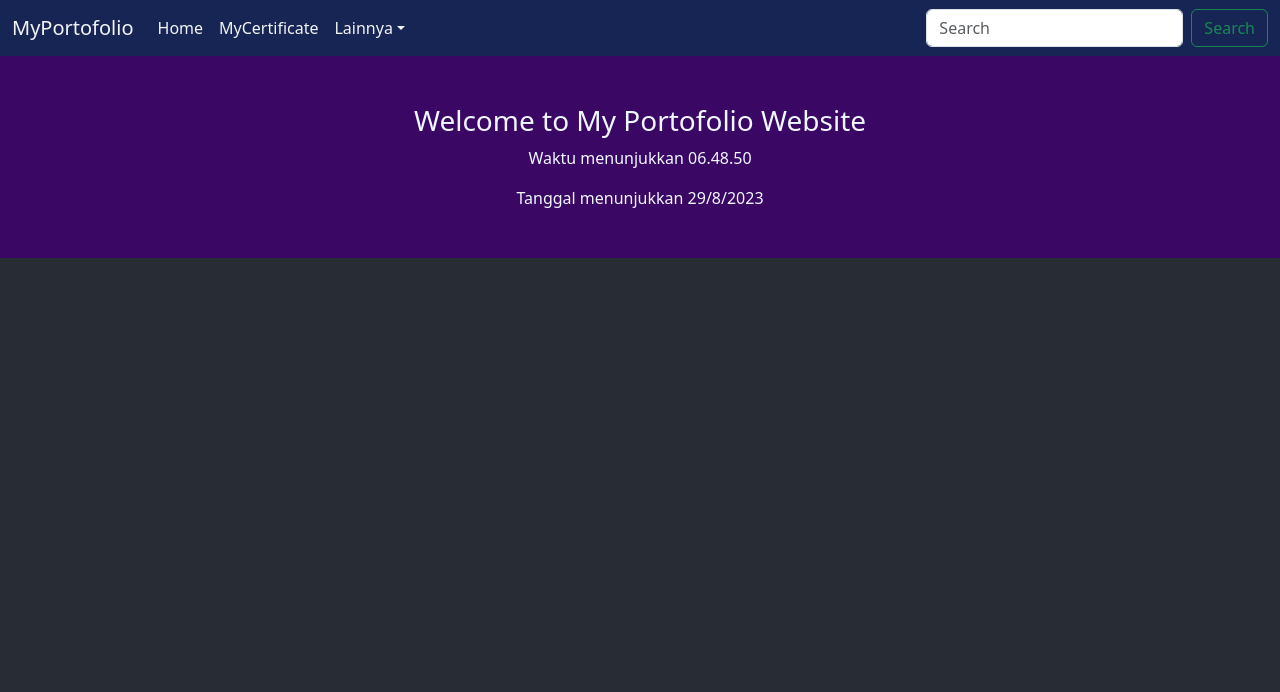
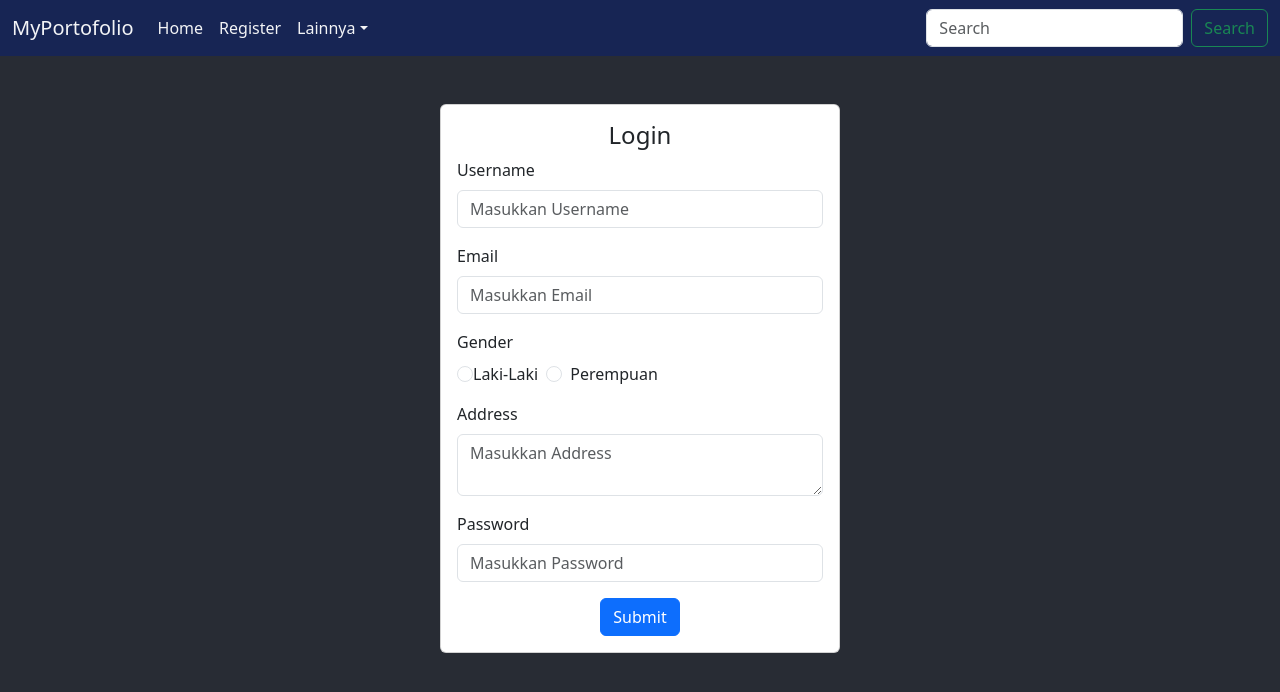
Before and after one commit to farizsalim/deployreact_fariz, a React (Create React App) app: page /register in a window 1280 px wide. Shown: the top 692 px of the page. Built offline with nearby package versions, Linux system fonts and the light colour scheme.

Commit message:
form&validation

```diff
--- a/package.json
+++ b/package.json
@@ -8,6 +8,7 @@
     "bootstrap": "^5.3.1",
     "react": "^18.2.0",
     "react-dom": "^18.2.0",
+    "react-router-dom": "^6.16.0",
     "react-scripts": "5.0.1",
     "sass": "^1.66.1",
     "web-vitals": "^2.1.4"
--- a/src/App.jsx
+++ b/src/App.jsx
@@ -1,15 +1,26 @@
 import Navbar from "./Components/Navbar";
 import "./App.scss"
-import Test from "./Components/Test";
+import Home from "./Page/Home";
+import List from "./Components/List";
+import { BrowserRouter as Router, Route, Routes} from "react-router-dom";
+import Register from "./Page/Register";
 
 function App() {
+
+
   return (
-    <div className="app">
-      <div className="App-header">
-        <Navbar/>
-        <Test/>
+    <Router>
+      <div className="app">
+        <div className="App-header">
+          <Navbar />
+          <Routes>
+            <Route path="/" element={<Home />} />
+            <Route path="/register" element={<Register />} />
+            <Route path="/list" element={<List />} />
+          </Routes>
+        </div>
       </div>
-    </div>
+    </Router>
   );
 }
 
--- /dev/null
+++ b/src/Components/Bar.jsx
@@ -0,0 +1,9 @@
+const Bar = ({value}) => {
+    return(
+        <div>
+            <h3 className="hasil">Nilai: {value}</h3>
+        </div>
+    )
+}
+
+export default Bar;
--- /dev/null
+++ b/src/Components/List.jsx
@@ -0,0 +1,24 @@
+import { useState } from "react";
+
+const List = () => {
+    const [listdata] = useState(
+        {
+            activity:['Makan','Tidur','Mandi','Bersih-bersih']
+        }
+    )
+
+    return(
+        <div className="d-flex justify-content-center m-5">
+            <div className="card" style={{width: "18rem"}}>
+                <ol>
+                    <h3>Test List</h3>
+                    {listdata.activity.map((data,i)=>{
+                        return <li key={i}>{data}</li>
+                    })}
+                </ol>
+            </div>
+        </div>
+    )
+}
+
+export default List;
--- a/src/Components/Navbar.jsx
+++ b/src/Components/Navbar.jsx
@@ -1,58 +1,95 @@
-import "./Navbar.scss"
+import "./Navbar.scss";
 import { useState } from "react";
+import { Link } from "react-router-dom";
 
 const Navbar = () => {
+  let [warna, setWarna] = useState("#172554");
 
-    let [warna,setWarna] = useState("#172554")
+  const merahtua = () => {
+    const warnabaru = "darkred";
+    setWarna(warnabaru);
+  };
 
-    const merahtua = () =>{
-        const warnabaru = "darkred";
-        setWarna(warnabaru)
-    }
-
-    const birutua = () =>{
+  const birutua = () => {
     const warnabaru = "#172554";
     setWarna(warnabaru);
-    }
+  };
 
-    return(
+  return (
     <div>
-            <nav className="navbar navbar-expand-lg" style={{backgroundColor: warna}}>
+      <nav className="navbar navbar-expand-lg navbar-dark" style={{ backgroundColor: warna }}>
         <div className="container-fluid">
-                    <a className="navbar-brand" href="#">MyPortofolio</a>
-                    <button className="navbar-toggler" type="button" data-bs-toggle="collapse" data-bs-target="#navbarSupportedContent" aria-controls="navbarSupportedContent" aria-expanded="false" aria-label="Toggle navigation">
+          <Link to="/" className="navbar-brand">
+            MyPortofolio
+          </Link>
+          <button
+            className="navbar-toggler"
+            type="button"
+            data-bs-toggle="collapse"
+            data-bs-target="#navbarSupportedContent"
+            aria-controls="navbarSupportedContent"
+            aria-expanded="false"
+            aria-label="Toggle navigation"
+          >
             <span className="navbar-toggler-icon"></span>
           </button>
-                    <div className="collapse navbar-collapse" id="navbarSupportedContent">
+          <div id="navbarSupportedContent" className="collapse navbar-collapse">
             <ul className="navbar-nav me-auto mb-2 mb-lg-0">
               <li className="nav-item">
-                            <a className="nav-link" aria-current="page" href="#">Home</a>
+                <Link to="/" className="nav-link" aria-current="page">
+                  Home
+                </Link>
               </li>
               <li className="nav-item">
-                            <a className="nav-link" href="#">MyCertificate</a>
+                <Link to="/Register" className="nav-link">
+                  Register
+                </Link>
               </li>
               <li className="nav-item dropdown">
-                            <a className="nav-link dropdown-toggle" href="#" role="button" data-bs-toggle="dropdown" aria-expanded="false">
+                <a
+                  className="nav-link dropdown-toggle"
+                  href="/"
+                  role="button"
+                  data-bs-toggle="dropdown"
+                  aria-expanded="false"
+                >
                   Lainnya
                 </a>
                 <ul className="dropdown-menu">
-                                <li className="nav-item"><a className="dropdown-item" onClick={merahtua}>Merah Tua</a></li>
-                                <li className="nav-item"><a className="dropdown-item" onClick={birutua}>Biru Tua</a></li>
-                                <li><a className="dropdown-item" href="#">-</a></li>
-                            </ul>
+                  <li className="nav-item">
+                    <button className="dropdown-item" onClick={merahtua}>
+                      Merah Tua
+                    </button>
                   </li>
                   <li className="nav-item">
+                    <button className="dropdown-item" onClick={birutua}>
+                      Biru Tua
+                    </button>
+                  </li>
+                  <li>
+                    <a className="dropdown-item" href="/">
+                      -
+                    </a>
+                  </li>
+                </ul>
               </li>
             </ul>
             <form className="d-flex" role="search">
-                        <input className="form-control me-2" type="search" placeholder="Search" aria-label="Search"/>
-                        <button className="btn btn-outline-success" type="submit">Search</button>
+              <input
+                className="form-control me-2"
+                type="search"
+                placeholder="Search"
+                aria-label="Search"
+              />
+              <button className="btn btn-outline-success" type="submit">
+                Search
+              </button>
             </form>
           </div>
         </div>
       </nav>
     </div>
-    )
-}
+  );
+};
 
 export default Navbar;
--- a/src/Components/Navbar.scss
+++ b/src/Components/Navbar.scss
@@ -1,11 +1,21 @@
 $birutua: #172554;
 $putih1: #f3f4f6;
 $abu: #6b7280;
+$navActiveColor: $abu; // Warna saat tautan aktif
 
-.nav-link,.navbar-brand{
+.nav-link,
+.navbar-brand {
     color: $putih1;
 }
 
-.nav-link:hover,.nav-link:active.show,.nav-link.show,.navbar-brand:hover{
+.nav-link:hover,
+.nav-link:active.show,
+.nav-link.show,
+.navbar-brand:hover {
     color: $abu;
 }
+
+.nav-item.active .nav-link,
+.navbar-brand.active {
+    color: $navActiveColor; // Warna tautan saat aktif
+}
--- /dev/null
+++ b/src/Page/Home.jsx
@@ -0,0 +1,30 @@
+import Test from "../Components/Test";
+import Product from "../Components/Product";
+import List from "../Components/List";
+import { useState } from "react";
+
+const Home = () => {
+
+    const [isLoading,setLoading] = useState(false);
+
+    setTimeout(()=>{
+        setLoading(true);
+    },3000)
+
+    return(
+        <div className="App-header">
+        <Test/>
+        {isLoading ? (
+          <div>
+            <Product/>
+            <List/>
+          </div>
+        ):(
+          <h2 className="text-center m-5" style={{color:"white"}}>Loading...</h2>
+        )
+        }
+      </div>
+    )
+}
+
+export default Home;
--- /dev/null
+++ b/src/Page/Register.jsx
@@ -0,0 +1,106 @@
+import { useState } from "react";
+
+const Register = () => {
+
+    const [formdata,setFormdata] = useState({
+        username: "",
+        email: "",
+        gender: "",
+        address: "",
+        password:""
+
+    })
+
+    const [errors, setErrors] = useState({
+        username: "",
+        email: "",
+        gender: "",
+        address: "",
+        password: ""
+      });
+
+    const handleSubmit = (e) => {
+        e.preventDefault()
+        const validationErrors = {};
+
+        if (!formdata.username) {
+            validationErrors.username = "Username tidak boleh kosong!";
+        }
+
+        if (!formdata.email) {
+            validationErrors.email = "Email tidak boleh kosong!";
+        }
+
+        if (!formdata.gender) {
+            validationErrors.gender = "Pilih Gender!";
+        }
+
+        if (!formdata.address) {
+            validationErrors.address = "Address tidak boleh kosong!";
+        }
+
+        if (!formdata.password) {
+            validationErrors.password = "Password tidak boleh kosong!";
+        }else if (formdata.password.length < 8){
+            validationErrors.password = "Password minimal 8 karakter!";
+        }
+
+        if (Object.keys(validationErrors).length > 0) {
+        setErrors(validationErrors);
+        return;
+        }
+
+        console.log(formdata);
+
+    }
+
+    const handleChange = (e) => {
+        const {name,value} = e.target
+        setFormdata({
+            ...formdata,[name]: value
+        })
+    }
+
+    return(
+        <div className="d-flex justify-content-center m-5">
+            <div className="card p-3" style={{width: "25rem"}}>
+                <h4 className="text-center">Login</h4>
+                <form onSubmit={handleSubmit}>
+                    <div>
+
+                        <label className="form-label">Username</label>
+                        <input type="text" name="username" className="form-control" placeholder="Masukkan Username" value={formdata.username} onChange={handleChange}/>
+                        <p className="text-danger ml-2">{errors.username}</p>
+                    </div>
+                    <div>
+                        <label className="form-label">Email</label>
+                        <input type="email" name="email" className="form-control" placeholder="Masukkan Email" value={formdata.email} onChange={handleChange}/>
+                        <p className="text-danger ml-2">{errors.email}</p>
+                    </div>
+                    <div>
+                        <label className="form-label">Gender</label><br/>
+                        <input type="radio" value="Laki-Laki" className="form-check-input" name="gender" checked={formdata.gender === "Laki-Laki"} onChange={handleChange}/>Laki-Laki
+                        <input type="radio" value="Perempuan" className="form-check-input mx-2" name="gender" checked={formdata.gender === "Perempuan"} onChange={handleChange}/>Perempuan
+                        <p className="text-danger ml-2">{errors.gender}</p>
+                    </div>
+                    <div>
+                        <label className="form-label">Address</label>
+                        <textarea type="textarea" name="address" className="form-control" placeholder="Masukkan Address" value={formdata.address} onChange={handleChange}/>
+                        <p className="text-danger ml-2">{errors.address}</p>
+                    </div>
+                    <div>
+                        <label className="form-label">Password</label>
+                        <input type="password" name="password" className="form-control" placeholder="Masukkan Password" value={formdata.password} onChange={handleChange}/>
+                        <p className="text-danger ml-2">{errors.password}</p>
+                    </div>
+                    <div className="mt-3 text-center">
+                        <button type="submit" className="btn btn-primary">Submit</button>
+                    </div>
+                </form>
+            </div>
+
+        </div>
+    )
+}
+
+export default Register;
```
Also changed, not shown: src/Components/Count.jsx (added, +32 -0 lines), src/Components/Product.jsx (added, +25 -0 lines), 1 other file (tests, documents, lock files or other folders). Lines whose indentation alone changed are shown as unchanged.
